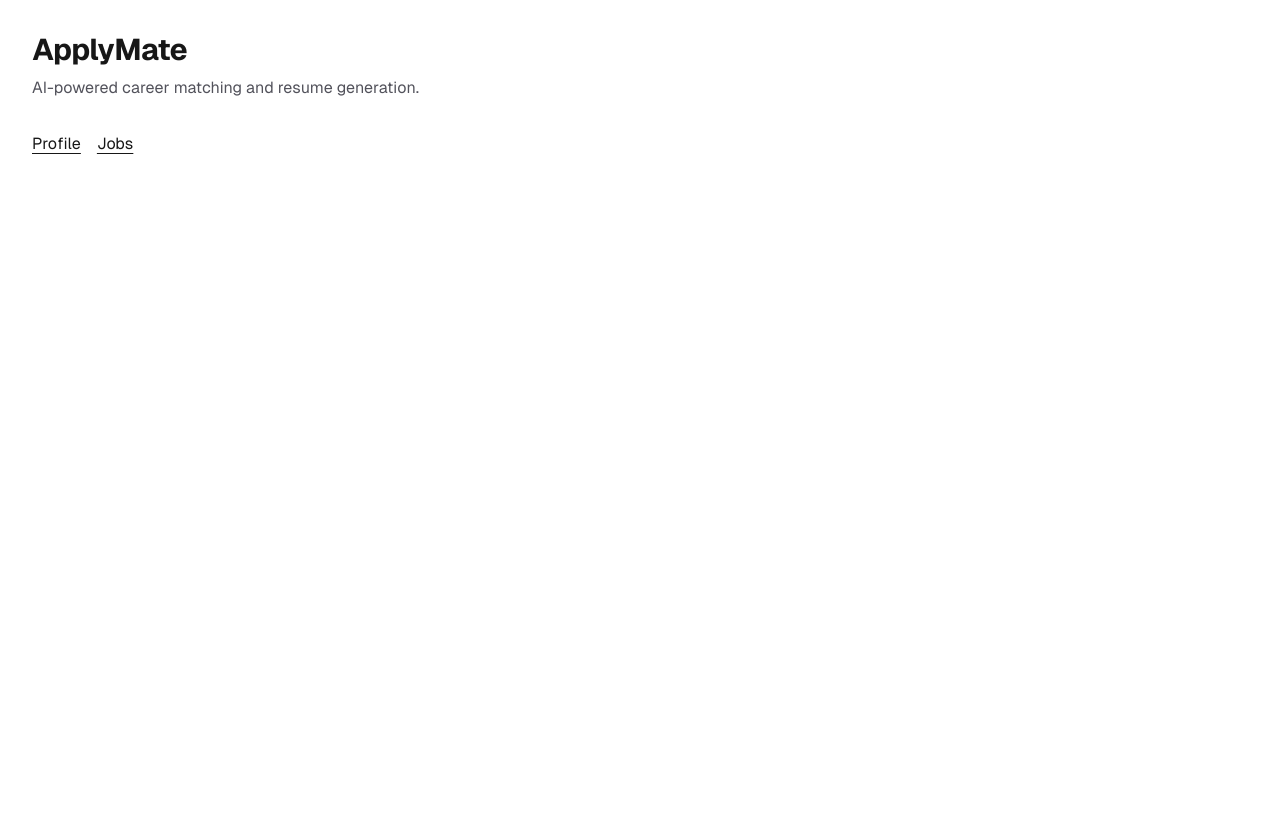
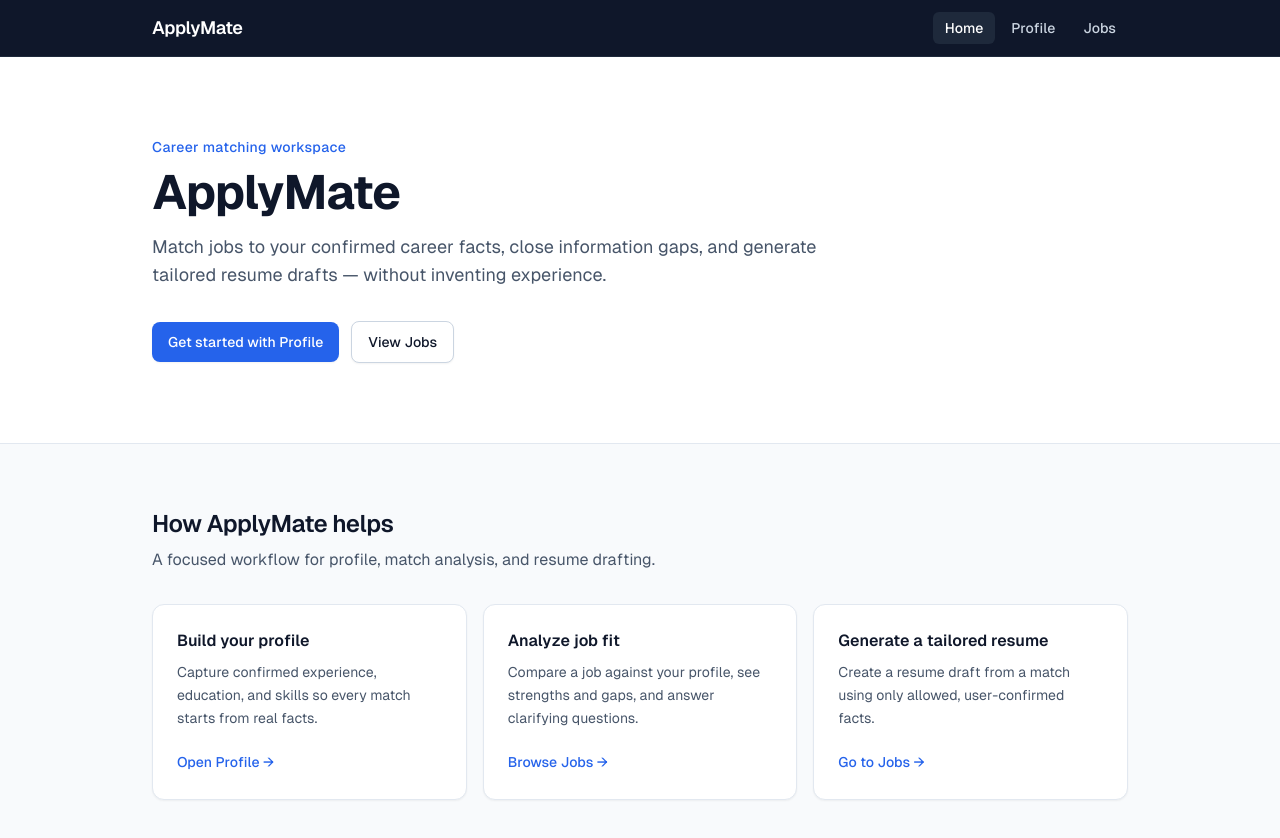
Before and after one commit to ChrisKariofyllis/ApplyMate, a Next.js app: page / in a window 1280 px wide. Shown: the top 838 px of the page. Before the commit the page ends 800 px from the top, so only its background shows below. Built offline with nearby package versions, Linux system fonts and the light colour scheme.

Commit message:
feat: add ApplyMate UI foundation

```diff
--- a/src/app/globals.css
+++ b/src/app/globals.css
@@ -3,25 +3,46 @@
 @tailwind utilities;
 
 :root {
-  --background: #ffffff;
-  --foreground: #171717;
-}
-
-@media (prefers-color-scheme: dark) {
-  :root {
-    --background: #0a0a0a;
-    --foreground: #ededed;
-  }
+  --background: #f8fafc;
+  --foreground: #0f172a;
+  --navy: #0f172a;
+  --navy-soft: #1e293b;
+  --accent: #2563eb;
+  --accent-hover: #1d4ed8;
+  --surface: #ffffff;
+  --border: #e2e8f0;
+  --muted: #64748b;
+  --success: #16a34a;
+  --warning: #d97706;
+  --danger: #dc2626;
 }
 
 body {
   color: var(--foreground);
   background: var(--background);
-  font-family: Arial, Helvetica, sans-serif;
+  font-family: var(--font-geist-sans), ui-sans-serif, system-ui, sans-serif;
+  font-size: 1rem;
+  line-height: 1.6;
+  -webkit-font-smoothing: antialiased;
+  -moz-osx-font-smoothing: grayscale;
+}
+
+:focus-visible {
+  outline: 2px solid var(--accent);
+  outline-offset: 2px;
+}
+
+::selection {
+  background: color-mix(in srgb, var(--accent) 22%, white);
+  color: var(--navy);
 }
 
 @layer utilities {
   .text-balance {
     text-wrap: balance;
   }
+
+  .app-container {
+    @apply mx-auto w-full max-w-5xl px-4 sm:px-6;
+  }
 }
--- a/src/app/layout.tsx
+++ b/src/app/layout.tsx
@@ -1,5 +1,6 @@
 import type { Metadata } from "next";
 import localFont from "next/font/local";
+import { AppHeader } from "@/components/ui/AppHeader";
 import "./globals.css";
 
 const geistSans = localFont({
@@ -26,9 +27,10 @@ export default function RootLayout({
   return (
     <html lang="en">
       <body
-        className={`${geistSans.variable} ${geistMono.variable} antialiased`}
+        className={`${geistSans.variable} ${geistMono.variable} min-h-screen bg-slate-50 text-slate-900 antialiased`}
       >
-        {children}
+        <AppHeader />
+        <div className="min-h-[calc(100vh-3.5rem)]">{children}</div>
       </body>
     </html>
   );
--- a/src/app/page.tsx
+++ b/src/app/page.tsx
@@ -1,20 +1,97 @@
 import Link from "next/link";
+import { Card } from "@/components/ui/Card";
+import { cn } from "@/lib/utils";
+
+const FEATURES = [
+  {
+    title: "Build your profile",
+    description:
+      "Capture confirmed experience, education, and skills so every match starts from real facts.",
+    href: "/profile",
+    cta: "Open Profile",
+  },
+  {
+    title: "Analyze job fit",
+    description:
+      "Compare a job against your profile, see strengths and gaps, and answer clarifying questions.",
+    href: "/jobs",
+    cta: "Browse Jobs",
+  },
+  {
+    title: "Generate a tailored resume",
+    description:
+      "Create a resume draft from a match using only allowed, user-confirmed facts.",
+    href: "/jobs",
+    cta: "Go to Jobs",
+  },
+] as const;
+
+const primaryCtaClass =
+  "inline-flex items-center justify-center rounded-lg bg-blue-600 px-4 py-2.5 text-sm font-medium text-white shadow-sm transition-all duration-150 hover:bg-blue-700 focus-visible:outline focus-visible:outline-2 focus-visible:outline-offset-2 focus-visible:outline-blue-600 active:bg-blue-800";
+
+const secondaryCtaClass =
+  "inline-flex items-center justify-center rounded-lg border border-slate-300 bg-white px-4 py-2.5 text-sm font-medium text-slate-900 shadow-sm transition-all duration-150 hover:border-slate-400 hover:bg-slate-50 focus-visible:outline focus-visible:outline-2 focus-visible:outline-offset-2 focus-visible:outline-blue-600 active:bg-slate-100";
 
 export default function Home() {
   return (
-    <main className="min-h-screen p-8 font-[family-name:var(--font-geist-sans)]">
-      <h1 className="text-3xl font-bold tracking-tight">ApplyMate</h1>
-      <p className="mt-2 text-zinc-600">
-        AI-powered career matching and resume generation.
-      </p>
-      <nav className="mt-8 flex gap-4">
-        <Link href="/profile" className="underline underline-offset-4">
-          Profile
-        </Link>
-        <Link href="/jobs" className="underline underline-offset-4">
-          Jobs
-        </Link>
-      </nav>
+    <main className="bg-slate-50">
+      <section className="border-b border-slate-200 bg-white">
+        <div className="app-container py-14 sm:py-20">
+          <p className="text-sm font-medium tracking-wide text-blue-600">
+            Career matching workspace
+          </p>
+          <h1 className="mt-3 max-w-2xl text-balance text-4xl font-bold tracking-tight text-slate-900 sm:text-5xl">
+            ApplyMate
+          </h1>
+          <p className="mt-4 max-w-2xl text-base leading-relaxed text-slate-600 sm:text-lg">
+            Match jobs to your confirmed career facts, close information gaps,
+            and generate tailored resume drafts — without inventing experience.
+          </p>
+          <div className="mt-8 flex flex-col gap-3 sm:flex-row sm:items-center">
+            <Link href="/profile" className={primaryCtaClass}>
+              Get started with Profile
+            </Link>
+            <Link href="/jobs" className={secondaryCtaClass}>
+              View Jobs
+            </Link>
+          </div>
+        </div>
+      </section>
+
+      <section className="app-container py-12 sm:py-16">
+        <div className="max-w-2xl">
+          <h2 className="text-2xl font-semibold tracking-tight text-slate-900">
+            How ApplyMate helps
+          </h2>
+          <p className="mt-2 text-sm leading-relaxed text-slate-600 sm:text-base">
+            A focused workflow for profile, match analysis, and resume drafting.
+          </p>
+        </div>
+
+        <div className="mt-8 grid gap-4 sm:grid-cols-2 lg:grid-cols-3">
+          {FEATURES.map((feature) => (
+            <Card key={feature.title} className="flex h-full flex-col">
+              <h3 className="text-base font-semibold text-slate-900">
+                {feature.title}
+              </h3>
+              <p className="mt-2 flex-1 text-sm leading-relaxed text-slate-600">
+                {feature.description}
+              </p>
+              <div className="mt-5">
+                <Link
+                  href={feature.href}
+                  className={cn(
+                    "text-sm font-medium text-blue-600 transition-colors hover:text-blue-700",
+                    "focus-visible:outline focus-visible:outline-2 focus-visible:outline-offset-2 focus-visible:outline-blue-600"
+                  )}
+                >
+                  {feature.cta} →
+                </Link>
+              </div>
+            </Card>
+          ))}
+        </div>
+      </section>
     </main>
   );
 }
--- /dev/null
+++ b/src/components/ui/AppHeader.tsx
@@ -0,0 +1,105 @@
+"use client";
+
+import Link from "next/link";
+import { usePathname } from "next/navigation";
+import { useState } from "react";
+import { cn } from "@/lib/utils";
+
+const NAV_LINKS = [
+  { href: "/", label: "Home" },
+  { href: "/profile", label: "Profile" },
+  { href: "/jobs", label: "Jobs" },
+] as const;
+
+function isActivePath(pathname: string, href: string): boolean {
+  if (href === "/") {
+    return pathname === "/";
+  }
+  return pathname === href || pathname.startsWith(`${href}/`);
+}
+
+export function AppHeader() {
+  const pathname = usePathname();
+  const [mobileOpen, setMobileOpen] = useState(false);
+
+  return (
+    <header className="sticky top-0 z-50 border-b border-slate-800 bg-slate-900 text-white">
+      <div className="app-container flex h-14 items-center justify-between gap-4">
+        <Link
+          href="/"
+          className="rounded-sm text-lg font-semibold tracking-tight text-white transition-opacity hover:opacity-90 focus-visible:outline focus-visible:outline-2 focus-visible:outline-offset-2 focus-visible:outline-blue-400"
+          onClick={() => setMobileOpen(false)}
+        >
+          ApplyMate
+        </Link>
+
+        <nav
+          aria-label="Main"
+          className="hidden items-center gap-1 sm:flex"
+        >
+          {NAV_LINKS.map((link) => {
+            const active = isActivePath(pathname, link.href);
+            return (
+              <Link
+                key={link.href}
+                href={link.href}
+                aria-current={active ? "page" : undefined}
+                className={cn(
+                  "rounded-md px-3 py-1.5 text-sm font-medium transition-colors focus-visible:outline focus-visible:outline-2 focus-visible:outline-offset-2 focus-visible:outline-blue-400",
+                  active
+                    ? "bg-slate-800 text-white"
+                    : "text-slate-300 hover:bg-slate-800/70 hover:text-white"
+                )}
+              >
+                {link.label}
+              </Link>
+            );
+          })}
+        </nav>
+
+        <button
+          type="button"
+          className="inline-flex items-center justify-center rounded-md p-2 text-slate-200 transition-colors hover:bg-slate-800 hover:text-white focus-visible:outline focus-visible:outline-2 focus-visible:outline-offset-2 focus-visible:outline-blue-400 sm:hidden"
+          aria-expanded={mobileOpen}
+          aria-controls="mobile-nav"
+          aria-label={mobileOpen ? "Close menu" : "Open menu"}
+          onClick={() => setMobileOpen((open) => !open)}
+        >
+          <span aria-hidden="true" className="text-lg leading-none">
+            {mobileOpen ? "✕" : "☰"}
+          </span>
+        </button>
+      </div>
+
+      {mobileOpen ? (
+        <nav
+          id="mobile-nav"
+          aria-label="Mobile"
+          className="border-t border-slate-800 bg-slate-900 sm:hidden"
+        >
+          <div className="app-container flex flex-col gap-1 py-3">
+            {NAV_LINKS.map((link) => {
+              const active = isActivePath(pathname, link.href);
+              return (
+                <Link
+                  key={link.href}
+                  href={link.href}
+                  aria-current={active ? "page" : undefined}
+                  onClick={() => setMobileOpen(false)}
+                  className={cn(
+                    "rounded-md px-3 py-2.5 text-sm font-medium transition-colors focus-visible:outline focus-visible:outline-2 focus-visible:outline-offset-2 focus-visible:outline-blue-400",
+                    active
+                      ? "bg-slate-800 text-white"
+                      : "text-slate-300 hover:bg-slate-800/70 hover:text-white"
+                  )}
+                >
+                  {link.label}
+                </Link>
+              );
+            })}
+          </div>
+        </nav>
+      ) : null}
+    </header>
+  );
+}
--- a/src/components/ui/Button.tsx
+++ b/src/components/ui/Button.tsx
@@ -36,11 +36,11 @@ export function Button({
         onClick?.();
       }}
       className={cn(
-        "inline-flex items-center justify-center gap-2 rounded-md px-4 py-2 text-sm font-medium transition-colors focus-visible:outline focus-visible:outline-2 focus-visible:outline-offset-2 focus-visible:outline-blue-600 disabled:cursor-not-allowed disabled:opacity-60",
+        "inline-flex items-center justify-center gap-2 rounded-lg px-4 py-2.5 text-sm font-medium transition-all duration-150 focus-visible:outline focus-visible:outline-2 focus-visible:outline-offset-2 focus-visible:outline-blue-600 disabled:cursor-not-allowed disabled:opacity-60",
         variant === "primary" &&
-          "bg-blue-600 text-white hover:bg-blue-700",
+          "bg-blue-600 text-white shadow-sm hover:bg-blue-700 active:bg-blue-800",
         variant === "secondary" &&
-          "border border-zinc-300 bg-white text-zinc-900 hover:bg-zinc-50",
+          "border border-slate-300 bg-white text-slate-900 shadow-sm hover:border-slate-400 hover:bg-slate-50 active:bg-slate-100",
         className
       )}
     >
--- a/src/components/ui/Card.tsx
+++ b/src/components/ui/Card.tsx
@@ -10,12 +10,12 @@ export function Card({ title, children, className }: CardProps) {
   return (
     <section
       className={cn(
-        "rounded-xl border border-zinc-200 bg-white p-6 shadow-sm",
+        "rounded-xl border border-slate-200 bg-white p-6 shadow-sm",
         className
       )}
     >
       {title ? (
-        <h2 className="mb-4 text-lg font-semibold tracking-tight text-zinc-900">
+        <h2 className="mb-4 text-lg font-semibold tracking-tight text-slate-900">
           {title}
         </h2>
       ) : null}
--- a/src/components/ui/LoadingSpinner.tsx
+++ b/src/components/ui/LoadingSpinner.tsx
@@ -10,7 +10,7 @@ export function LoadingSpinner({ className }: LoadingSpinnerProps) {
       role="status"
       aria-label="Loading"
       className={cn(
-        "inline-block h-4 w-4 animate-spin rounded-full border-2 border-current border-r-transparent",
+        "inline-block h-4 w-4 animate-spin rounded-full border-2 border-current border-r-transparent motion-reduce:animate-none",
         className
       )}
     />
```
Also changed, not shown: src/components/ui/Badge.tsx (+14 -7 lines), src/components/ui/Input.tsx (+4 -4 lines), src/components/ui/ScoreCircle.tsx (+5 -5 lines).
